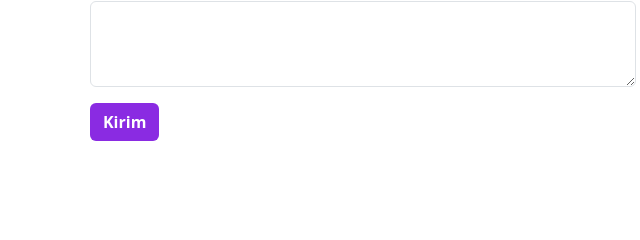
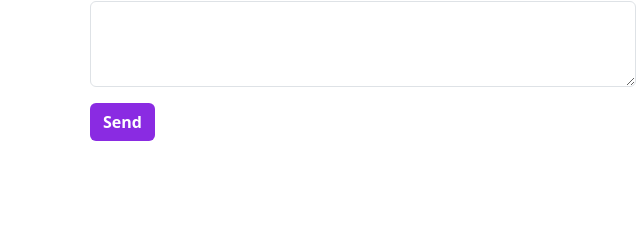
Before and after one commit to arifalihakim/portfolio-bootstrap, a plain HTML site: page index.html in a window 1280 px wide. Shown: the part 2611-2851 px from the top of the page, 277-917 px from the left. Drawn offline with nearby package versions, Linux system fonts and the light colour scheme.

Commit message:
ubah button

```diff
--- a/index.html
+++ b/index.html
@@ -144,7 +144,7 @@
                   <label for="pesan" class="form-label fw-bold" style="color: blueviolet;">Pesan</label>
                   <textarea class="form-control" id="pesan" rows="3"></textarea>
                 </div>
-                <button type="submit" class="btn fw-bold text-white" style="background-color: blueviolet;">Kirim</button>
+                <button type="submit" class="btn fw-bold text-white" style="background-color: blueviolet;">Send</button>
               </form>
             </div>
           </div>
```
